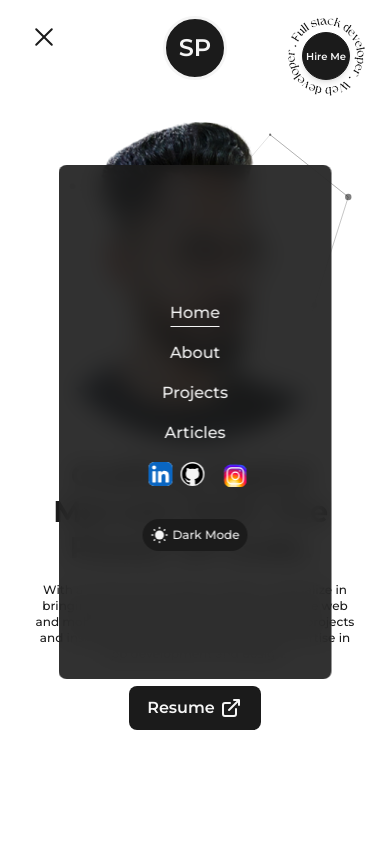
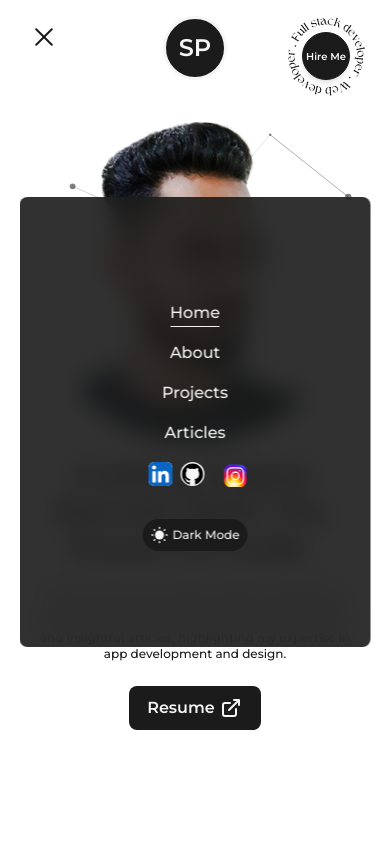
Before and after one commit to Soumyank007/Portfolio, a Next.js app: page / in a window 390 px wide. Both pictures are taken after a click on the button "navicons". Shown: the top 844 px of the page. Built offline with nearby package versions, Linux system fonts and the light colour scheme.

Commit message:
style:fix padding

```diff
--- a/src/components/NavBar.js
+++ b/src/components/NavBar.js
@@ -93,7 +93,7 @@
             initial={{ scale: 0, opacity: 0, x: '-50%', y: '-50%' }}
             animate={{ scale: 1, opacity: 1 }}
             transition={{ duration: 0.12 }}
-            className='min-w-[70vw] z-30 flex flex-col justify-between items-center fixed top-1/2 left-1/2 -translate-x-1/2 -translate-y-1/2 bg-dark/90 dark:bg-light/75 rounded-lg backdrop-blur-md py-32'>
+            className='min-w-[90vw] z-30 flex flex-col justify-between items-center fixed top-1/2 left-1/2 -translate-x-1/2 -translate-y-1/2 bg-dark/90 dark:bg-light/75 rounded-lg backdrop-blur-md py-24'>
             <nav className='select-none flex items-center flex-col justify-center'>
               <CustomMobileLink href="/" title="Home" className='' toggle={handleClick} />
               <CustomMobileLink href="/about" title="About" className='' toggle={handleClick} />
@@ -127,7 +127,7 @@
                 dispatch(toggleTheme());
                 setMode(mode === 'light' ? 'dark' : 'light');
               }}
-              className={` mt-8 text-xs h-8 flex items-center justify-center rounded-full p-1 ${mode === 'light' ? 'bg-dark text-light' : 'bg-light text-dark'
+              className={`mt-8 text-xs h-8 flex items-center justify-center rounded-full p-1 ${mode === 'light' ? 'bg-dark text-light' : 'bg-light text-dark'
                 }`}
             >
               {mode === 'dark' ? <SunIcon className={'fill-light h-4 mx-1'} /> : <MoonIcon className={'fill-dark h-4 mx-1'} />}
```
